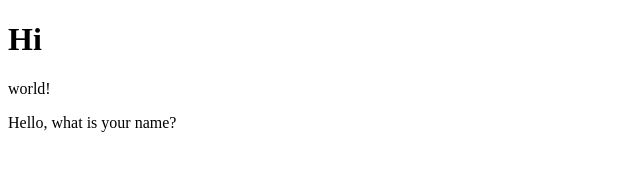
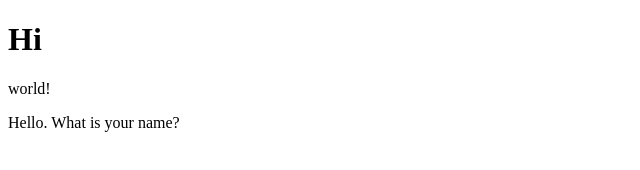
Before and after one commit to EXALLENGE/Sysoev_task_1, a plain HTML site: page index.html in a window 1280 px wide. Shown: the full height of the page, 0-640 px from the left. Drawn offline with Linux system fonts and the light colour scheme.

Commit message:
Ismenil file

```diff
--- a/index.html
+++ b/index.html
@@ -5,6 +5,6 @@
 </head>
 <body>
 	<p><h1>Hi</h1> world!</p>
-	<p>Hello, what is your name?</p>
+	<p>Hello. What is your name?</p>
 </body>
 </html>
```
